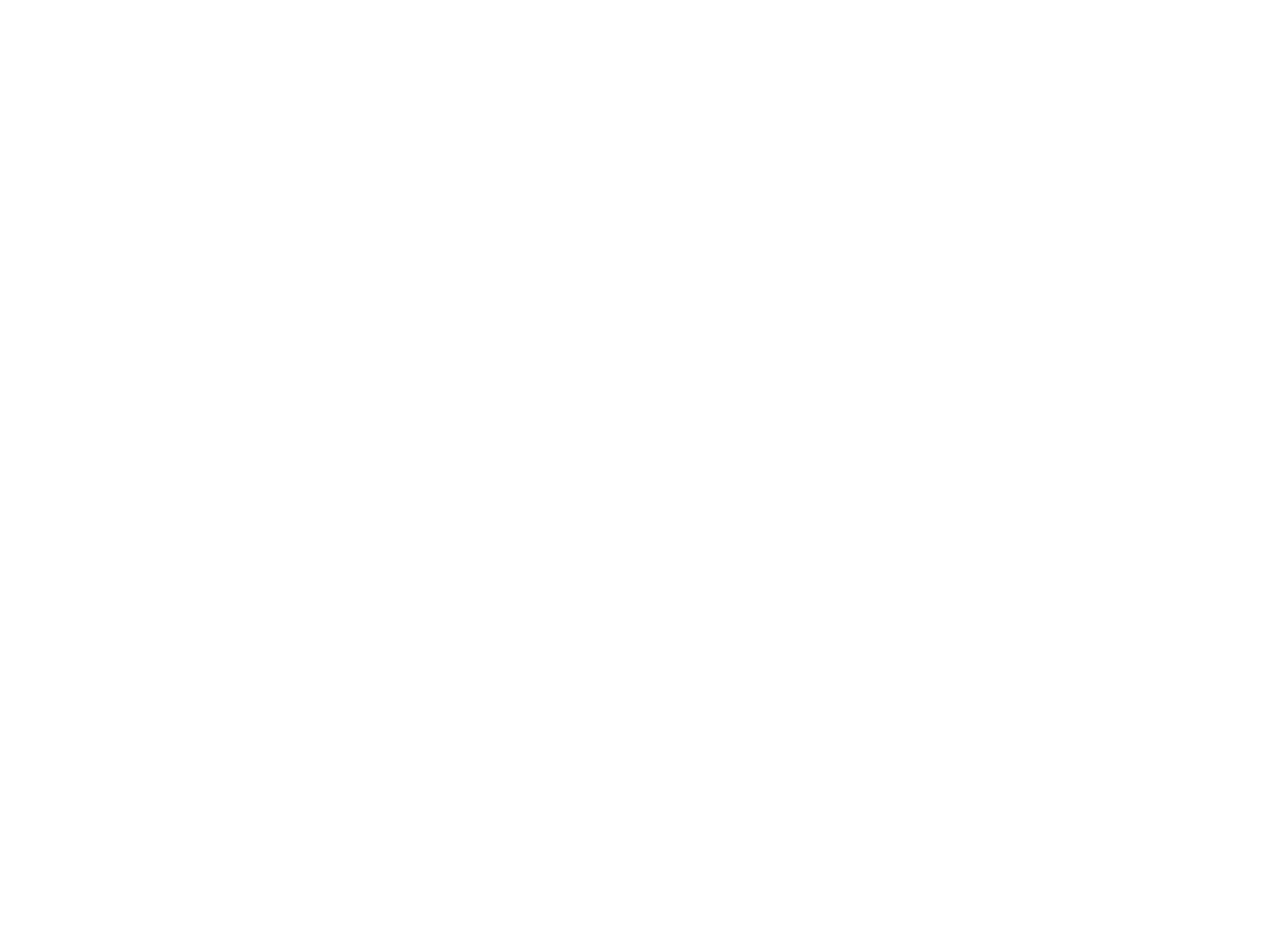
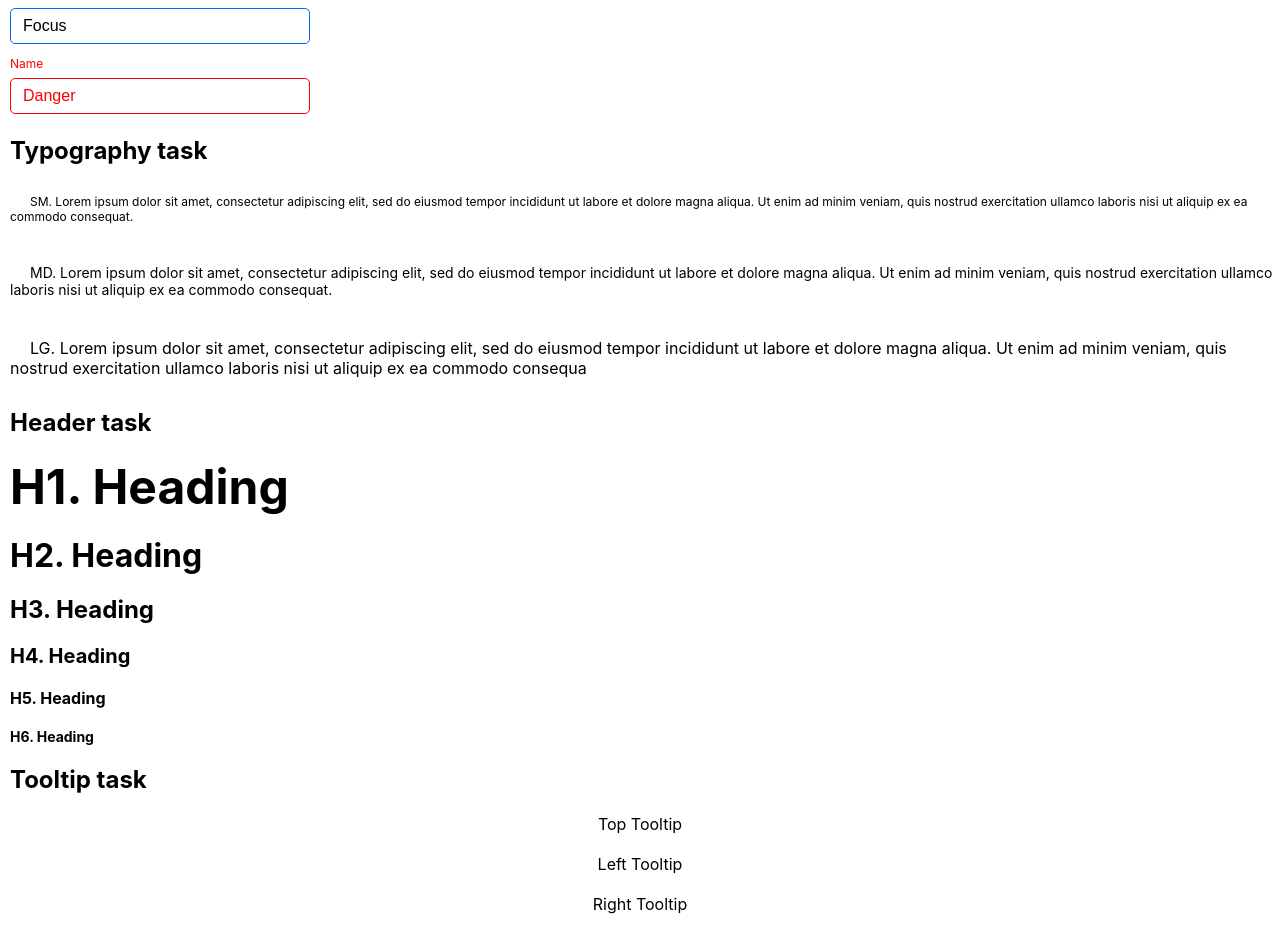
Before and after one commit to Savino223/project2-engi, a React (Create React App) app: page / in a window 1280 px wide. Shown: the part 362-1297 px from the top of the page. Before the commit the page ends 800 px from the top, so only its background shows below. Built offline with nearby package versions, Linux system fonts and the light colour scheme.

Commit message:
accordion-only

```diff
--- a/src/App.js
+++ b/src/App.js
@@ -1,42 +1,78 @@
 import Button from "./components/buttton/index.jsx";
-import Inputs from "./components/input/index.jsx";
+import Input from "./components/input/index.jsx";
+import Typography from "./components/typography/index.jsx";
+import Header from "./components/headers/index.jsx";
+import Tooltip from "./components/tooltip/index.jsx"; // Adjust path as necessary
+
 
 function App() {
-  return <div>
-    <div class="button_holders">
+  return (
+    <div>
+      <h2>Button task</h2>
+
+      <div className="button_holders">
         <Button size="smol">i</Button>
         <Button>have</Button>
         <Button size="big">children</Button>
       </div>
-    <div class="button_holders">
+      <div className="button_holders">
         <Button variant="bordered" size="smol">in</Button>
         <Button variant="bordered">my</Button>
         <Button variant="bordered" size="big">basement</Button>
       </div>
 
+      <h2>Input task</h2>
+
       <div className="input_holders">
-      <Inputs
+        <Input
           label="Name"
-        type="text"
-        placeholder="Ivan Ivanov"
-        value=""
-        onChange={(e) => console.log(e.target.value)}
+          defaultValue="Ivan Ivanov"
         />
-      <Inputs
+        <Input
           label="Name"
-        type="text"
-        placeholder="Focus"
+          defaultValue="Focus"
           variant="blue"
         />
-      <Inputs
+        <Input
           label="Name"
-        type="text"
-        placeholder="Danger"
-        danger={true}
+          defaultValue="Danger"
+          danger
         />
       </div>
 
-  </div> ;
+      <h2>Typography task</h2>
+
+      <div className="text_variants">
+        <Typography size="sm">SM. Lorem ipsum dolor sit amet, consectetur adipiscing elit, sed do eiusmod tempor incididunt ut labore et dolore magna aliqua. Ut enim ad minim veniam, quis nostrud exercitation ullamco laboris nisi ut aliquip ex ea commodo consequat.</Typography>
+        <Typography size="md">MD. Lorem ipsum dolor sit amet, consectetur adipiscing elit, sed do eiusmod tempor incididunt ut labore et dolore magna aliqua. Ut enim ad minim veniam, quis nostrud exercitation ullamco laboris nisi ut aliquip ex ea commodo consequat.</Typography>
+        <Typography size="lg">LG. Lorem ipsum dolor sit amet, consectetur adipiscing elit, sed do eiusmod tempor incididunt ut labore et dolore magna aliqua. Ut enim ad minim veniam, quis nostrud exercitation ullamco laboris nisi ut aliquip ex ea commodo consequa</Typography>
+      </div>
+
+      <h2>Header task</h2>
+
+      <div className="headings">
+        <Header level={1}>H1. Heading</Header>
+        <Header level={2}>H2. Heading</Header>
+        <Header level={3}>H3. Heading</Header>
+        <Header level={4}>H4. Heading</Header>
+        <Header level={5}>H5. Heading</Header>
+        <Header level={6}>H6. Heading</Header>
+      </div>
+
+      <h2>Tooltip task</h2>
+      <div className="tooltip-holders">
+        <Tooltip text="I am a tooltip" position="top">Top Tooltip</Tooltip>
+        <Tooltip text="I am a tooltip" position="left">Left Tooltip</Tooltip>
+        <Tooltip text="I am a tooltip" position="right">Right Tooltip</Tooltip>
+        <Tooltip text="I am a tooltip" position="bottom">Bottom Tooltip</Tooltip>
+      </div>
+
+      <br></br>
+      <br></br>
+      <h2>Accordion task</h2>
+
+    </div>
+  );
 }
 
 export default App;
--- /dev/null
+++ b/src/components/headers/index.css
@@ -0,0 +1,37 @@
+.heading {
+    margin: 0 0;
+}
+
+.heading--1 {
+    font-size: 48px;
+    font-weight: bold;
+}
+
+.heading--2 {
+    font-size: 32px;
+    font-weight: bold;
+}
+
+.heading--3 {
+    font-size: 24px;
+    font-weight: bold;
+}
+
+.heading--4 {
+    font-size: 20px;
+}
+
+.heading--5 {
+    font-size: 16px;
+}
+
+.heading--6 {
+    font-size: 14px;
+}
+
+.headings {
+    margin-left: 10px;
+    display: flex;
+    flex-direction: column;
+    gap: 20px;
+}
--- /dev/null
+++ b/src/components/headers/index.jsx
@@ -0,0 +1,11 @@
+import "./index.css";
+
+function Header({ level = 1, className = "", children }) {
+
+  const Tag = `h${level}`;
+  const classes = `heading heading--${level} ${className}`;
+
+  return <Tag className={classes}>{children}</Tag>;
+}
+
+export default Header;
--- a/src/components/input/index.css
+++ b/src/components/input/index.css
@@ -38,6 +38,7 @@
 
   .inputator--danger {
     border: 1px solid red;
+    color: red;
   }
 
   .inputator--danger::placeholder {
@@ -53,3 +54,7 @@
     border-color: #ccc;
     cursor: not-allowed;
   }
+
+  .input_holders {
+    margin: 10px;
+  }
--- a/src/components/input/index.jsx
+++ b/src/components/input/index.jsx
@@ -1,16 +1,23 @@
+import { useState } from "react";
 import "./index.css";
 
-function Inputs(props) {
+function Input(props) {
   const {
+    type = "text",
     variant = "usual",
-    label,
-    type = "text",
-    placeholder,
-    value,
-    onChange,
+    placeholder = "Enter name",
+    defaultValue = "",
     disabled = false,
+    label = "",
     danger = false,
   } = props;
+
+  const [value, setValue] = useState(defaultValue);
+
+  const handleChange = (e) => {
+    setValue(e.target.value);
+    console.log("value changed")
+  };
 
   const classes = `inputator inputator--${danger ? "danger" : variant}`;
   const upper_classes = `inputer-upper inputer-upper--${danger ? "danger" : variant}`;
@@ -19,15 +26,16 @@ function Inputs(props) {
     <div className="inputer">
       {label && <label className={upper_classes}>{label}</label>}
       <input
+        className={classes}
         type={type}
-        className={classes}
         placeholder={placeholder}
         value={value}
-        onChange={onChange}
+        onChange={handleChange}
         disabled={disabled}
+        variant={variant}
       />
     </div>
   );
 }
 
-export default Inputs;
+export default Input;
--- /dev/null
+++ b/src/components/tooltip/index.css
@@ -0,0 +1,74 @@
+.tooltip-container {
+    position: relative;
+    display: inline-block;
+    cursor: pointer;
+}
+
+.tooltip-text {
+    visibility: hidden;
+    background-color: #006FEE;
+    color: white;
+    text-align: center;
+    border-radius: 15px;
+    position: absolute;
+    z-index: 1;
+    opacity: 0;
+    font-size: 12px;
+    padding: 5px;
+    padding-bottom: 11px;
+    padding-left: 8px;
+    padding-right: 8px;
+    text-align: center;
+}
+
+.tooltip-container:hover .tooltip-text {
+    visibility: visible;
+    opacity: 1;
+}
+
+.tooltip-top {
+    bottom: 100%;
+    left: 50%;
+    transform: translateX(-50%);
+    margin-bottom: 8px;
+    font-size: 14px;
+    width: 83px;
+    height: 14px;
+}
+
+.tooltip-bottom {
+    top: 100%;
+    left: 50%;
+    transform: translateX(-50%);
+    margin-top: 8px;
+    font-size: 14px;
+    width: 83px;
+    height: 14px;
+}
+
+.tooltip-left {
+    top: 50%;
+    right: 100%;
+    transform: translateY(-50%);
+    margin-right: 8px;
+    font-size: 14px;
+    width: 83px;
+    height: 14px;
+}
+
+.tooltip-right {
+    top: 50%;
+    left: 100%;
+    transform: translateY(-50%);
+    margin-left: 8px;
+    font-size: 14px;
+    width: 83px;
+    height: 14px;
+}
+
+.tooltip-holders {
+    display: flex;
+    flex-direction: column;
+    align-items: center;
+    gap: 20px;
+}
--- /dev/null
+++ b/src/components/tooltip/index.jsx
@@ -0,0 +1,15 @@
+import React from "react";
+import "./index.css";
+
+function Tooltip({ text, position, children }) {
+  return (
+    <div className="tooltip-container">
+      {children}
+      <span className={`tooltip-text tooltip-${position}`}>
+        {text}
+      </span>
+    </div>
+  );
+}
+
+export default Tooltip;
--- /dev/null
+++ b/src/components/typography/index.css
@@ -0,0 +1,23 @@
+.typography {
+    margin: 10px 0;
+    text-indent: 20px;
+  }
+
+  .typography--sm {
+    font-size: 12px;
+  }
+
+  .typography--md {
+    font-size: 14px;
+  }
+
+  .typography--lg {
+    font-size: 16px;
+  }
+
+  .text_variants {
+    display: flex;
+    flex-direction: column;
+    gap: 20px;
+    margin-left: 10px;
+  }
--- /dev/null
+++ b/src/components/typography/index.jsx
@@ -0,0 +1,11 @@
+import "./index.css";
+
+function Typography(props) {
+    const { size = "md", className = "", children } = props;
+    const classes = `typography typography--${size} ${className}`;
+    return (
+        <p className={classes}>{children}</p>
+    );
+}
+
+export default Typography;
--- a/src/index.css
+++ b/src/index.css
@@ -11,3 +11,7 @@ code {
   font-family: source-code-pro, Menlo, Monaco, Consolas, 'Courier New',
     monospace;
 }
+
+h2 {
+  margin-left: 10px;
+}
```
Lines whose indentation alone changed are shown as unchanged.
